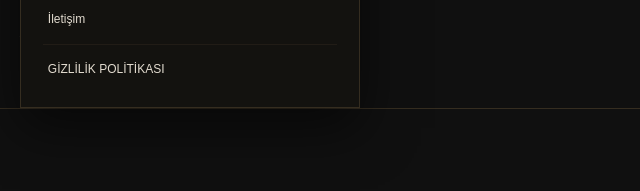
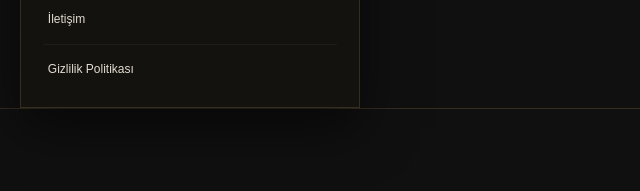
Before and after one commit to ekinekooo/mihenk-premium, a plain HTML site: page anlasmali-noktalar.html in a window 1280 px wide. Both pictures are taken after a click on the button "Menüyü aç". Shown: the part 404-595 px from the top of the page, 80-720 px from the left. Drawn offline with Linux system fonts and the light colour scheme.

Commit message:
updated navigator

```diff
--- a/anlasmali-noktalar.html
+++ b/anlasmali-noktalar.html
@@ -47,7 +47,7 @@
         <a href="etkinlikler.html">Etkinlikler</a>
         <a href="sss.html">SSS</a>
         <a href="iletisim.html">İletişim</a>
-        <a href="gizlilik.html">GİZLİLİK POLİTİKASI</a>
+        <a href="gizlilik.html">Gizlilik Politikası</a>
       </nav>
 
       <a
```
Also changed, not shown: etkinlikler.html (+1 -1 lines), gizlilik.html (+1 -1 lines), hakkimizda.html (+1 -1 lines), iletisim.html (+1 -1 lines), index.html (+1 -1 lines), magaza.html (+1 -1 lines), sss.html (+1 -1 lines).
